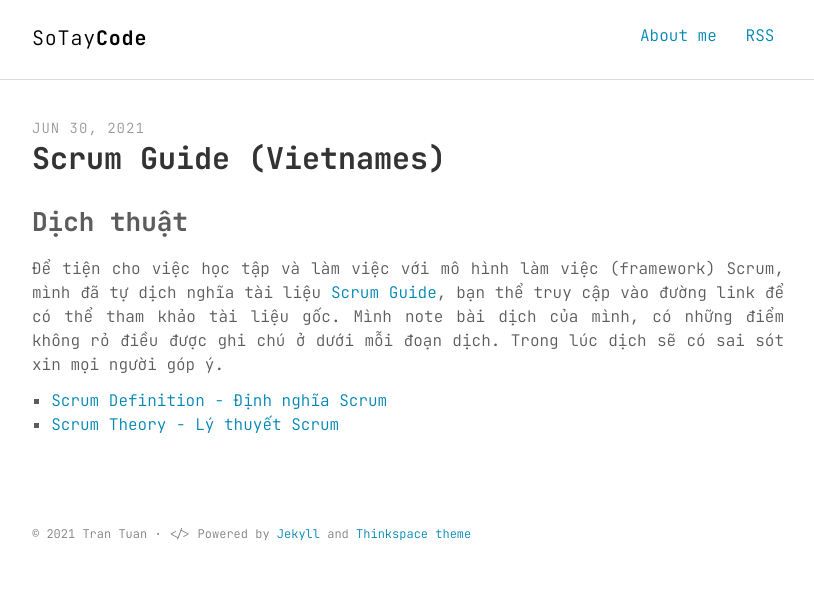
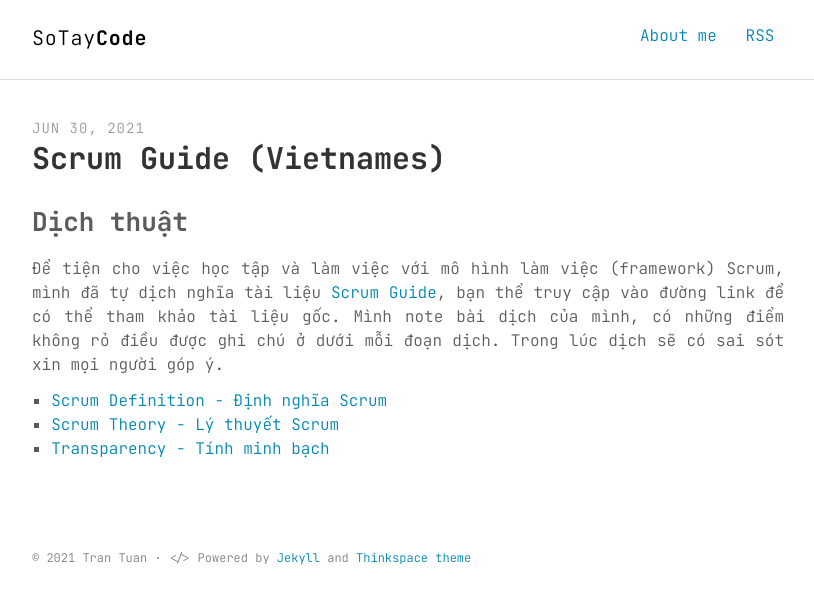
Before and after one commit to sotaycode/notecode, a Jekyll site: the page built from _posts/Scrum Guide/2021-06-29-Scrum Guide Translate.md, in a window 1280 px wide. Shown: the top 604 px of the page, without its empty margins (232-1046 px from the left). Built offline with Jekyll 4.4.1, drawn with Linux system fonts in a browser that asks for light colours.

Commit message:
Tranparency

```diff
--- a/_posts/Scrum Guide/2021-06-29-Scrum Guide Translate.md
+++ b/_posts/Scrum Guide/2021-06-29-Scrum Guide Translate.md
@@ -10,3 +10,4 @@ categories: Scrum Guide (Vietnames)
 
 1. [Scrum Definition - Định nghĩa Scrum](/2021/Scrum-Definition/)
 2. [Scrum Theory - Lý thuyết Scrum](/2021/Scrum-Theory/)
+3. [Transparency - Tính minh bạch](/2021/Transparency)
```
